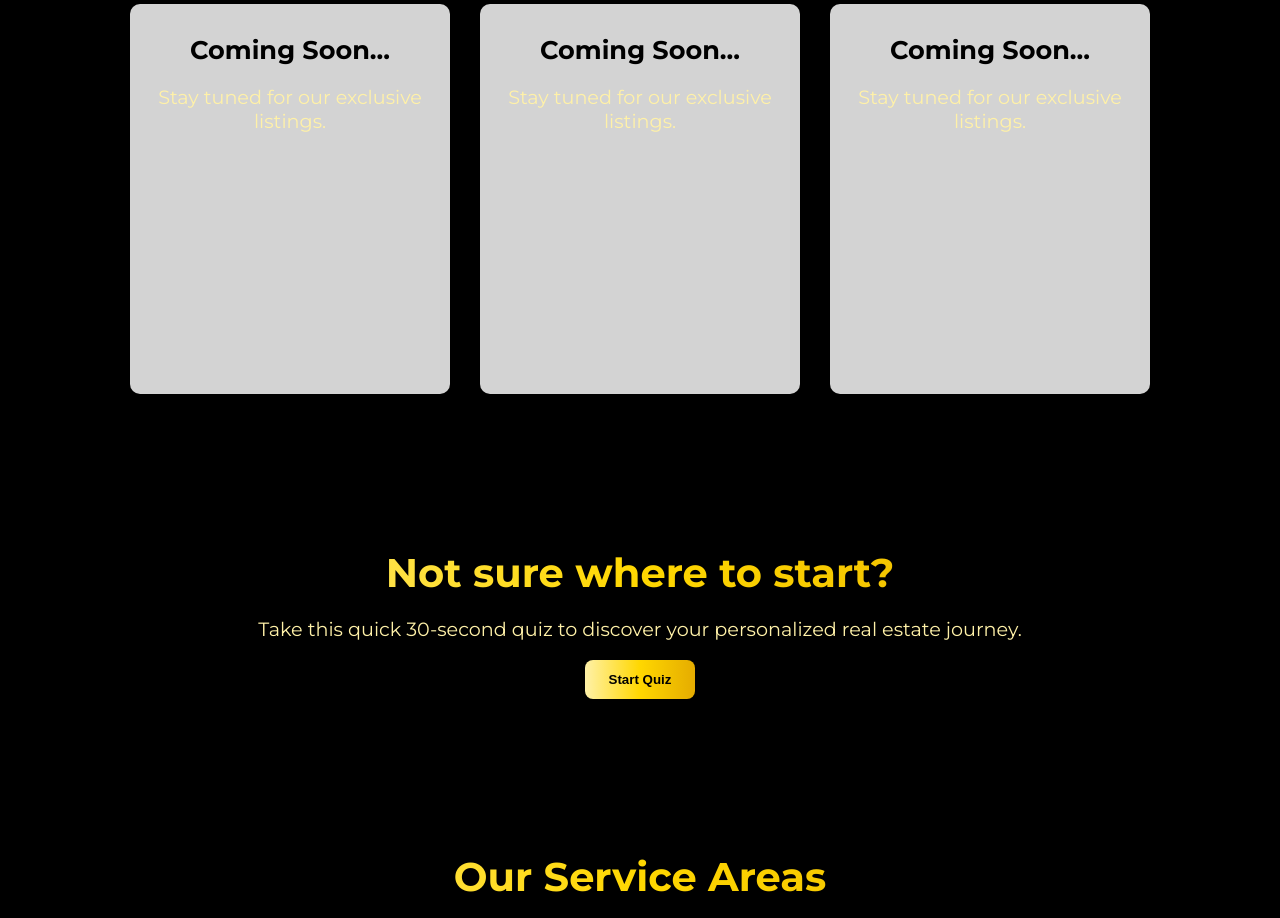
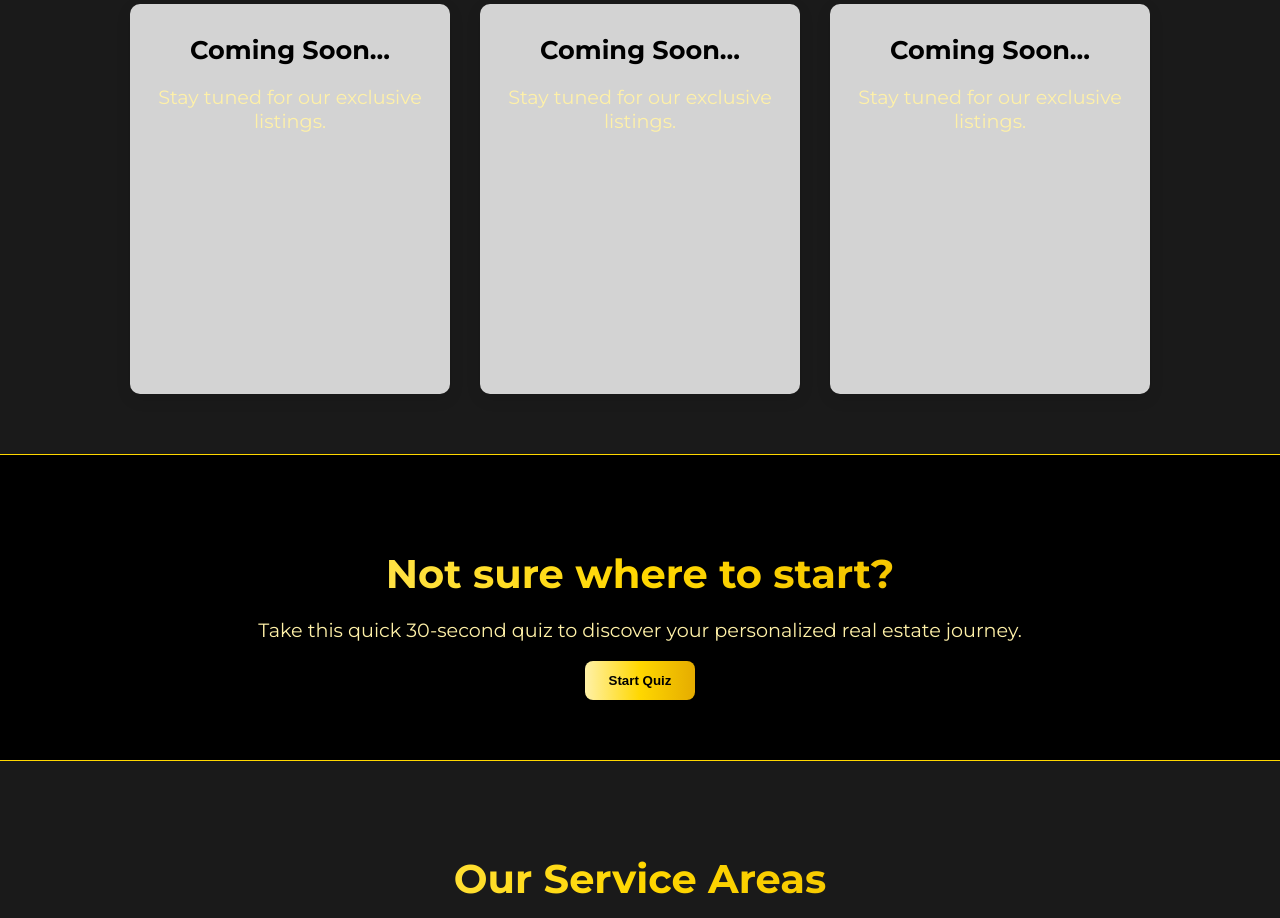
Before and after one commit to bamraestates/Sunny_Alex, a plain HTML site: page explore_locations.html in a window 1280 px wide. Shown: the part 569-1487 px from the top of the page. Drawn offline with Linux system fonts and the light colour scheme.

Commit message:
Update explore_locations.html

```diff
--- a/explore_locations.html
+++ b/explore_locations.html
@@ -49,6 +49,16 @@
       background: linear-gradient(90deg, var(--gold-light), var(--gold-mid), var(--gold-dark));
       -webkit-background-clip: text;
       color: transparent;
+    }
+     /* Section Styles */
+    section {
+      padding: 60px 20px;
+      background-color: var(--black);
+      border-bottom: 1px solid var(--gold-mid);
+    }
+
+    section:nth-child(even) {
+      background-color: #1a1a1a;
     }
 
 /* Featured Listings Section */
```
